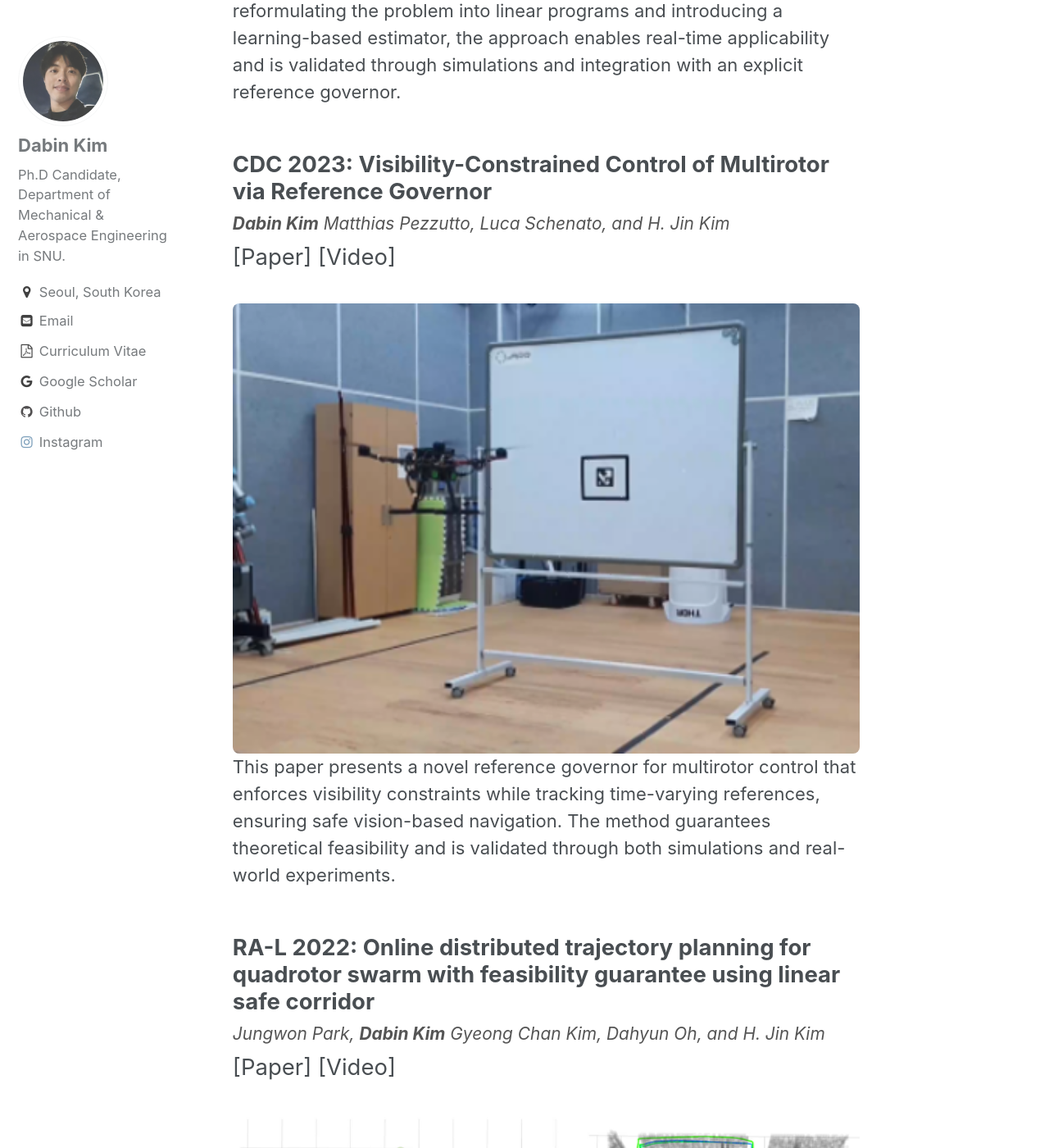
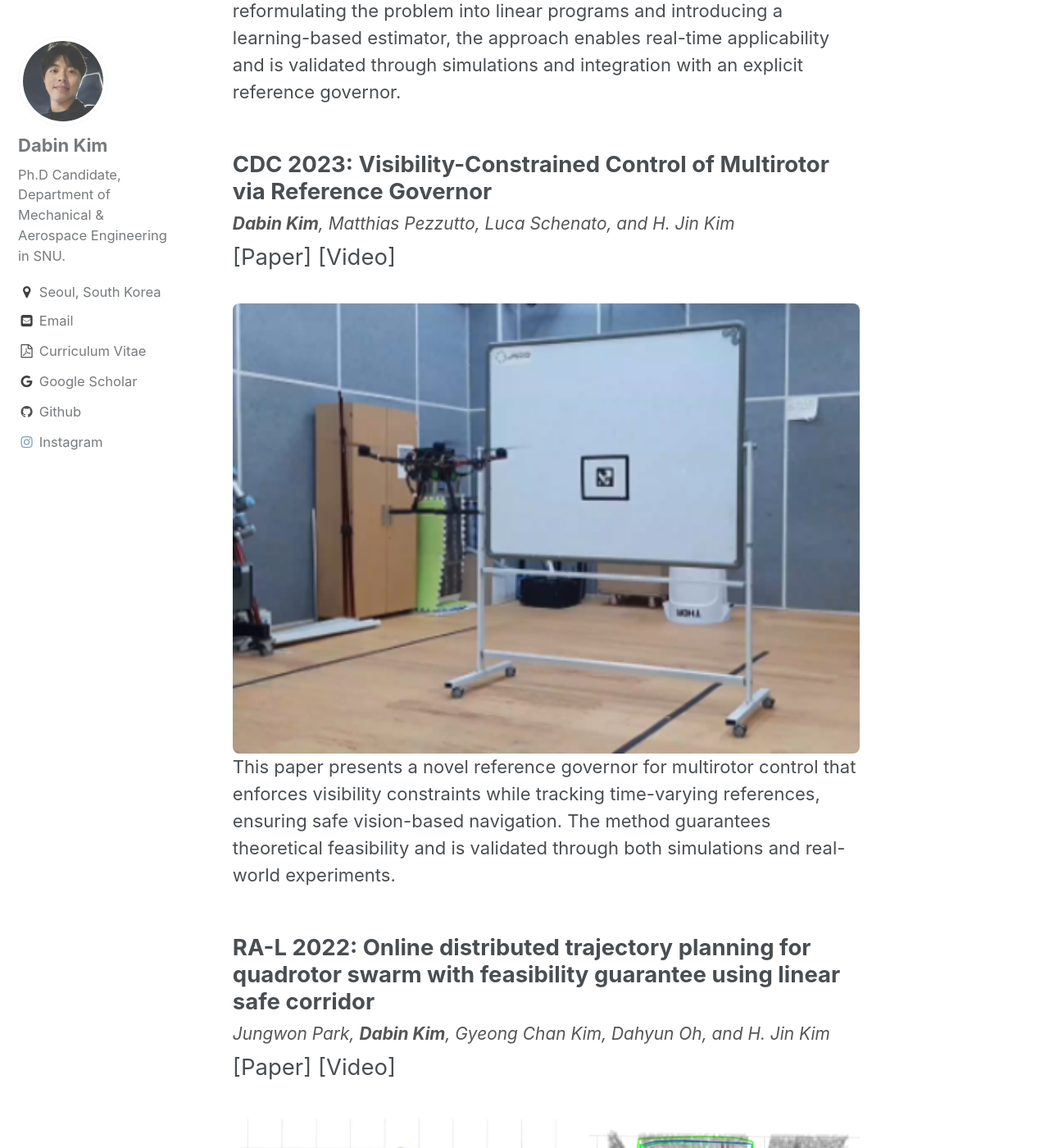
Before and after one commit to dabinkim-LGOM/dabinkim-LGOM.github.io, a Jekyll site: the page built from _pages/pub.md, in a window 1280 px wide and 1400 px high, scrolled down 3139 px. Shown: the whole window at 82% size. Built offline with Jekyll 4.4.1, drawn with Linux system fonts in a browser that asks for light colours; some of the changed text lies outside the part shown.

Commit message:
Update archive-pub-single.html

```diff
--- a/_includes/archive-pub-single.html
+++ b/_includes/archive-pub-single.html
@@ -34,14 +34,20 @@
       <p class="pub__item-authors">
         {% assign author_count = post.authors | size %}
         {% for author in post.authors %}
+          {% assign index = forloop.index0 %}
+
           {% if author == "Dabin Kim" %}
-            <strong>{{ author }}</strong>
-          {% elsif forloop.last and author_count > 1 %}
-            and {{ author }}
-          {% elsif forloop.index == author_count - 1 %}
-            {{ author }},
+            {% assign display_name = "<strong>" | append: author | append: "</strong>" %}
           {% else %}
-            {{ author }},
+            {% assign display_name = author %}
+          {% endif %}
+
+          {% if forloop.last and author_count > 1 %}
+            and {{ display_name }}
+          {% elsif forloop.index == author_count %}
+            {{ display_name }}
+          {% else %}
+            {{ display_name }},
           {% endif %}
         {% endfor %}
       </p>
```
